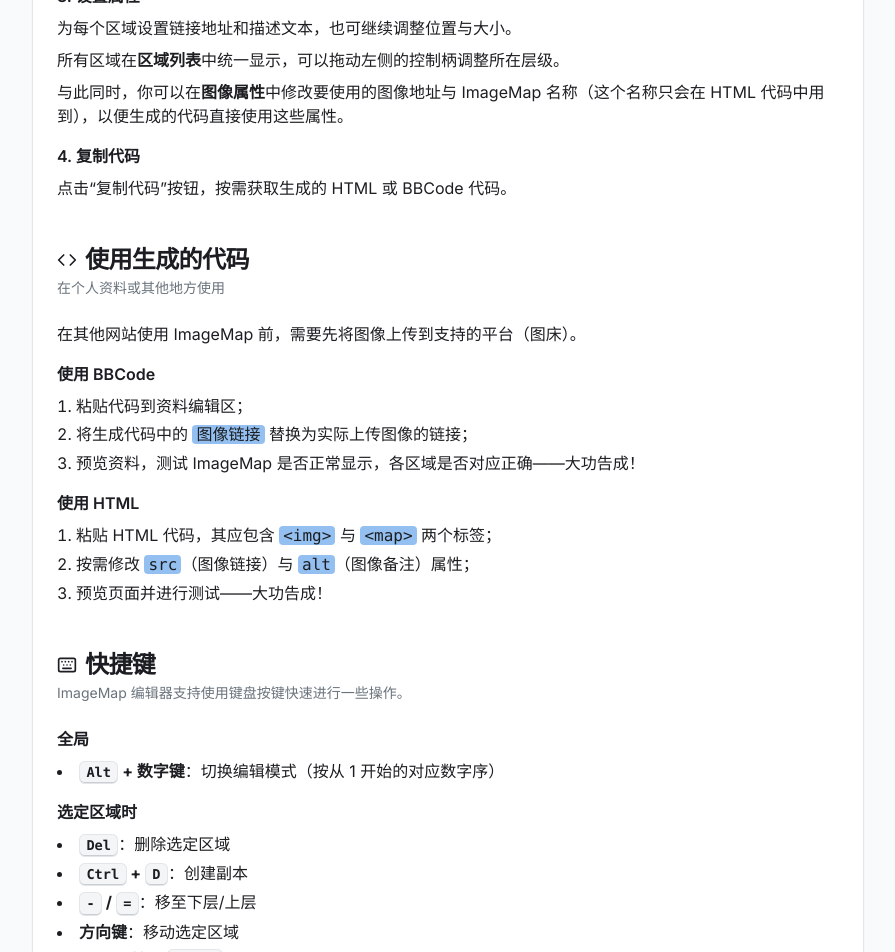
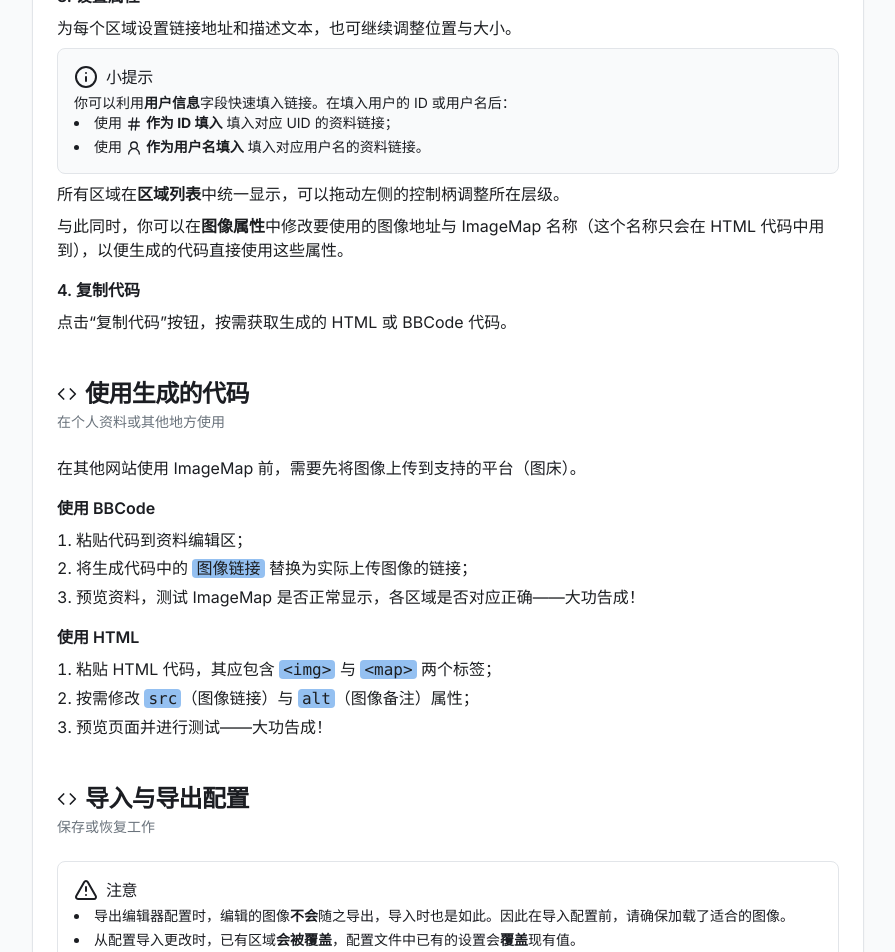
Before and after one commit to CloneWith/osu-collab-tools, a Next.js app: page /docs in a window 1280 px wide. Shown: the part 1100-2052 px from the top of the page, without its empty margins (192-1087 px from the left). Built offline with nearby package versions, Linux system fonts and the light colour scheme.

Commit message:
Bump version to 0.4.0

```diff
--- a/app/docs/imagemap-card.tsx
+++ b/app/docs/imagemap-card.tsx
@@ -1,5 +1,6 @@
 import { Card, CardContent, CardDescription, CardHeader, CardTitle } from "@/components/ui/card";
-import { Code, Keyboard, Map, MousePointer, Square, Trash2 } from "lucide-react";
+import { Code, Hash, Info, Keyboard, Map, MousePointer, Square, Trash2, TriangleAlert, UserRound } from "lucide-react";
+import { Alert, AlertDescription, AlertTitle } from "@/components/ui/alert";
 
 export default function ImagemapDocCard() {
   return (
@@ -65,6 +66,19 @@ export default function ImagemapDocCard() {
         <div className="space-y-2">
           <h3 className="font-semibold">3. 设置属性</h3>
           <p className="text-secondary-foreground">为每个区域设置链接地址和描述文本，也可继续调整位置与大小。</p>
+          <Alert>
+            <AlertTitle className="flex-title">
+              <Info />
+              <span>小提示</span>
+            </AlertTitle>
+            <AlertDescription>
+              你可以利用<b>用户信息</b>字段快速填入链接。在填入用户的 ID 或用户名后：
+              <ul className="list-disc list-inside space-y-1">
+                <li>使用 <Hash className="inline-block w-4 h-4"/> <b>作为 ID 填入</b> 填入对应 UID 的资料链接；</li>
+                <li>使用 <UserRound className="inline-block w-4 h-4"/> <b>作为用户名填入</b> 填入对应用户名的资料链接。</li>
+              </ul>
+            </AlertDescription>
+          </Alert>
           <p className="text-secondary-foreground">所有区域在<b>区域列表</b>中统一显示，可以拖动左侧的控制柄调整所在层级。
           </p>
           <p className="text-secondary-foreground">与此同时，你可以在<b>图像属性</b>中修改要使用的图像地址与
@@ -113,6 +127,30 @@ export default function ImagemapDocCard() {
       </CardContent>
       <CardHeader>
         <CardTitle className="flex items-center gap-2">
+          <Code className="w-5 h-5"/>
+          导入与导出配置
+        </CardTitle>
+        <CardDescription>保存或恢复工作</CardDescription>
+      </CardHeader>
+      <CardContent className="space-y-4">
+        <Alert variant="warning">
+          <AlertTitle className="flex-title">
+            <TriangleAlert />
+            <span>注意</span>
+          </AlertTitle>
+          <AlertDescription>
+            <ul className="list-disc list-inside space-y-1">
+              <li>导出编辑器配置时，编辑的图像<b>不会</b>随之导出，导入时也是如此。因此在导入配置前，请确保加载了适合的图像。</li>
+              <li>从配置导入更改时，已有区域<b>会被覆盖</b>，配置文件中已有的设置会<b>覆盖</b>现有值。</li>
+            </ul>
+          </AlertDescription>
+        </Alert>
+        <div className="space-y-2">
+          支持将当前的编辑器配置导出为 JSON，或从 JSON 导入。导出的 JSON 含有 Imagemap 的所有基本信息，以及已定义的区域信息。
+        </div>
+      </CardContent>
+      <CardHeader>
+        <CardTitle className="flex items-center gap-2">
           <Keyboard className="w-5 h-5"/>
           快捷键
         </CardTitle>
--- a/package.json
+++ b/package.json
@@ -1,6 +1,6 @@
 {
   "name": "osu-collab-tools",
-  "version": "0.3.0",
+  "version": "0.4.0",
   "private": true,
   "scripts": {
     "build": "next build",
```
Also changed, not shown: 1 other file (tests, documents, lock files or other folders).
